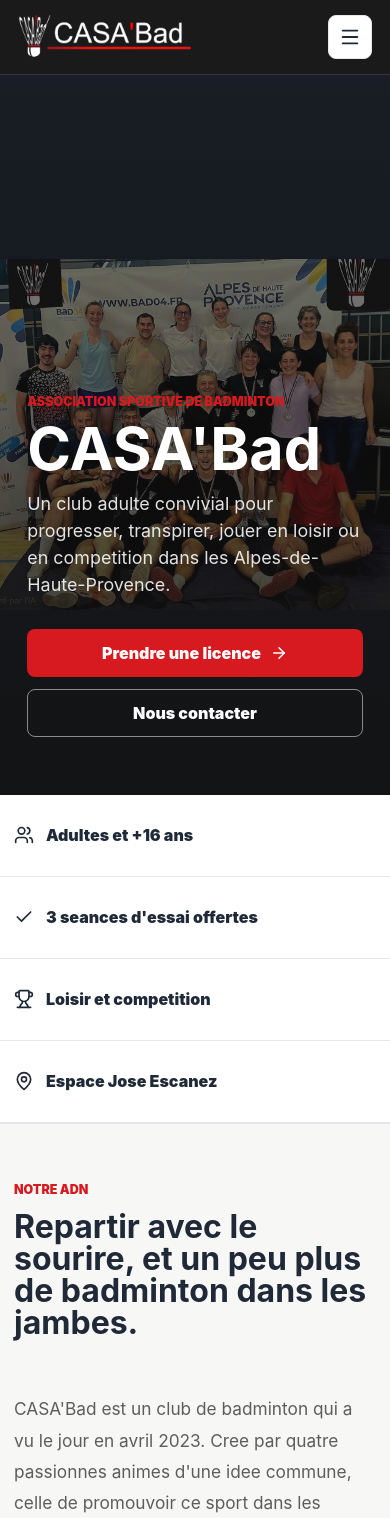
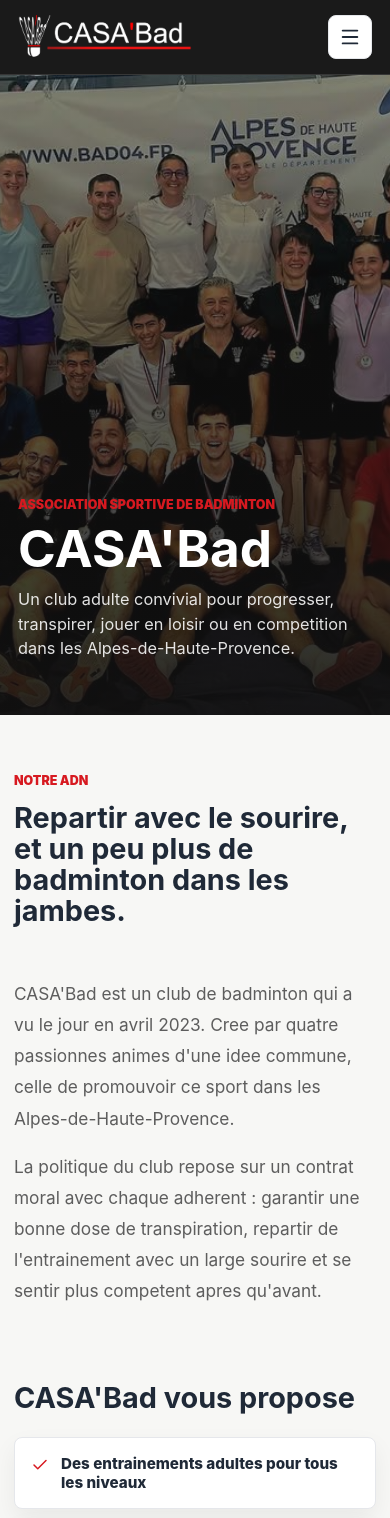
Before and after one commit to CASABad/site-web, a React (Vite) app: page / in a window 390 px wide. Shown: the top 1518 px of the page. Built offline with nearby package versions, Linux system fonts and the light colour scheme.

Commit message:
Ajuste accueil mobile et footer

```diff
--- a/src/main.jsx
+++ b/src/main.jsx
@@ -103,14 +103,6 @@ function HomePage() {
             Un club adulte convivial pour progresser, transpirer, jouer en loisir ou en competition
             dans les Alpes-de-Haute-Provence.
           </p>
-          <div className="hero-actions">
-            <a className="primary-button" href={contactInfo.licenseUrl} target="_blank" rel="noreferrer">
-              Prendre une licence <ArrowRight size={18} />
-            </a>
-            <a className="secondary-button" href="#contact">
-              Nous contacter
-            </a>
-          </div>
         </div>
       </section>
 
@@ -240,6 +232,26 @@ function PricingTables() {
           </tbody>
         </table>
       </div>
+      <div className="mobile-card-list licenses-mobile-list" aria-label="Tarifs des licences">
+        {pricingInfo.licenses.map((license) => (
+          <article className="mobile-data-card" key={license.name}>
+            <div className="mobile-data-card-title">
+              <h4>{license.name}</h4>
+              <strong>{license.price}</strong>
+            </div>
+            <dl>
+              <div>
+                <dt>Age requis</dt>
+                <dd>{license.age}</dd>
+              </div>
+              <div>
+                <dt>Accessibilite</dt>
+                <dd>{license.accessibility}</dd>
+              </div>
+            </dl>
+          </article>
+        ))}
+      </div>
 
       <h3>Avantages</h3>
       <div className="pricing-table-wrap">
@@ -261,6 +273,17 @@ function PricingTables() {
             ))}
           </tbody>
         </table>
+      </div>
+      <div className="mobile-card-list benefits-mobile-list" aria-label="Avantages">
+        {pricingInfo.benefits.map((benefit) => (
+          <article className="mobile-data-card" key={benefit.name}>
+            <div className="mobile-data-card-title">
+              <h4>{benefit.name}</h4>
+              {benefit.amount ? <strong>{benefit.amount}</strong> : null}
+            </div>
+            <p>{benefit.description}</p>
+          </article>
+        ))}
       </div>
       <p className="pricing-note">{pricingInfo.note}</p>
     </div>
@@ -295,6 +318,26 @@ function ScheduleTable() {
             ))}
           </tbody>
         </table>
+      </div>
+      <div className="mobile-card-list schedule-mobile-list" aria-label="Horaires des seances">
+        {scheduleRows.map((row) => (
+          <article className="mobile-data-card schedule-mobile-card" key={row.day}>
+            <div className="mobile-data-card-title">
+              <h4>{row.day}</h4>
+              <strong>{row.time}</strong>
+            </div>
+            <dl>
+              <div>
+                <dt>Activites</dt>
+                <dd>{row.activity}</dd>
+              </div>
+              <div>
+                <dt>Lieu</dt>
+                <dd>{row.place}</dd>
+              </div>
+            </dl>
+          </article>
+        ))}
       </div>
     </div>
   );
@@ -556,12 +599,11 @@ function PageShell({ eyebrow, title, intro, children, heroImage = 'media-1.jpg',
 function Footer() {
   return (
     <footer className="site-footer">
-      <a className="footer-brand" href="#accueil" aria-label="Accueil CASA'Bad">
-        <img src={asset('logo-casabad.png')} alt="CASA'Bad" />
-      </a>
-      <div className="footer-center">
-        <strong>CASA'Bad</strong>
-        <p>Association Sportive Badminton - Alpes-de-Haute-Provence</p>
+      <div className="footer-identity">
+        <a className="footer-brand" href="#accueil" aria-label="Accueil CASA'Bad">
+          <img src={asset('logo-casabad.png')} alt="CASA'Bad" />
+        </a>
+        <p className="footer-center">Association Sportive Badminton - Alpes-de-Haute-Provence</p>
       </div>
       <div className="footer-links">
         <a className="footer-action" href="#contact">Nous contacter</a>
--- a/src/styles.css
+++ b/src/styles.css
@@ -418,6 +418,10 @@ p {
 
 .pricing-table-wrap {
   overflow-x: auto;
+}
+
+.mobile-card-list {
+  display: none;
 }
 
 .pricing-table {
@@ -955,7 +959,7 @@ p {
 
 .site-footer {
   display: grid;
-  grid-template-columns: minmax(160px, 0.8fr) minmax(220px, 1.2fr) minmax(220px, 0.8fr);
+  grid-template-columns: minmax(260px, 1.4fr) minmax(220px, 0.8fr);
   align-items: center;
   gap: 24px;
   padding: 26px clamp(18px, 5vw, 70px);
@@ -963,7 +967,14 @@ p {
   background: var(--white);
 }
 
+.footer-identity {
+  display: flex;
+  align-items: center;
+  gap: 16px;
+}
+
 .footer-brand {
+  flex: 0 0 auto;
   width: fit-content;
 }
 
@@ -975,7 +986,9 @@ p {
 }
 
 .footer-center {
-  text-align: center;
+  margin: 0;
+  color: var(--muted);
+  text-align: left;
 }
 
 .footer-center strong {
@@ -1068,8 +1081,15 @@ p {
   }
 
   .hero {
-    min-height: 720px;
-    height: auto;
+    min-height: 0;
+    height: calc(100svh - 82px);
+    max-height: 720px;
+    align-items: end;
+  }
+
+  .hero-image {
+    object-fit: cover;
+    object-position: center top;
   }
 
   .hero-overlay {
@@ -1082,6 +1102,10 @@ p {
   .contact-layout,
   .club-network {
     grid-template-columns: 1fr;
+  }
+
+  .quick-strip {
+    display: none;
   }
 
   .network-intro {
@@ -1097,8 +1121,27 @@ p {
     border-bottom: 1px solid var(--line);
   }
 
+  .offer-grid {
+    gap: 10px;
+  }
+
   .offer-card {
-    min-height: 92px;
+    min-height: 0;
+    flex-direction: row;
+    align-items: flex-start;
+    justify-content: flex-start;
+    gap: 12px;
+    padding: 16px;
+  }
+
+  .offer-card svg {
+    flex: 0 0 auto;
+    margin-top: 2px;
+  }
+
+  .offer-card span {
+    min-width: 0;
+    overflow-wrap: anywhere;
   }
 
   .location-band,
@@ -1110,10 +1153,6 @@ p {
   .site-footer {
     grid-template-columns: 1fr;
     justify-items: start;
-  }
-
-  .footer-center {
-    text-align: left;
   }
 
   .footer-links {
@@ -1159,6 +1198,80 @@ p {
   .club-music > img {
     width: min(220px, 100%);
   }
+
+  .schedule-table-wrap,
+  .pricing-table-wrap {
+    display: none;
+  }
+
+  .mobile-card-list {
+    display: grid;
+    gap: 12px;
+  }
+
+  .mobile-data-card {
+    display: grid;
+    gap: 12px;
+    padding: 16px;
+    border: 1px solid var(--line);
+    border-radius: 8px;
+    background: var(--white);
+  }
+
+  .schedule-mobile-list {
+    padding: 14px;
+  }
+
+  .schedule-mobile-card:nth-child(even),
+  .licenses-mobile-list .mobile-data-card:nth-child(even),
+  .benefits-mobile-list .mobile-data-card:nth-child(even) {
+    background: #fff8f8;
+  }
+
+  .mobile-data-card-title {
+    display: flex;
+    align-items: flex-start;
+    justify-content: space-between;
+    gap: 12px;
+  }
+
+  .mobile-data-card h4 {
+    margin: 0;
+    color: var(--red);
+    font-size: 1.15rem;
+    line-height: 1.15;
+  }
+
+  .mobile-data-card-title strong {
+    color: var(--ink);
+    font-size: 1.05rem;
+    white-space: nowrap;
+  }
+
+  .mobile-data-card dl {
+    display: grid;
+    gap: 10px;
+    margin: 0;
+  }
+
+  .mobile-data-card dl > div {
+    display: grid;
+    gap: 3px;
+  }
+
+  .mobile-data-card dt {
+    color: var(--muted);
+    font-size: 0.78rem;
+    font-weight: 900;
+    text-transform: uppercase;
+  }
+
+  .mobile-data-card dd,
+  .mobile-data-card p {
+    margin: 0;
+    color: var(--ink);
+    line-height: 1.45;
+  }
 }
 
 @media (max-width: 520px) {
@@ -1175,11 +1288,27 @@ p {
   }
 
   .hero {
-    min-height: 720px;
+    height: calc(100svh - 74px);
+    max-height: 640px;
   }
 
   .hero h1 {
-    font-size: 3.7rem;
+    font-size: 3.2rem;
+  }
+
+  .hero p:not(.eyebrow),
+  .section h2,
+  .split-section h2,
+  .tryout-band h2 {
+    overflow-wrap: anywhere;
+  }
+
+  .hero p:not(.eyebrow) {
+    font-size: 1.02rem;
+  }
+
+  .hero-content {
+    padding: 34px 18px 38px;
   }
 
   .hero-actions,
@@ -1196,6 +1325,21 @@ p {
     width: min(100% - 28px, 1180px);
   }
 
+  .split-section h2,
+  .section h2 {
+    font-size: 1.8rem;
+    line-height: 1.08;
+  }
+
+  .offer-card {
+    font-size: 0.95rem;
+  }
+
+  .tryout-band h2 {
+    font-size: 1.5rem;
+    line-height: 1.08;
+  }
+
   .section-heading-row {
     align-items: flex-start;
   }
```
